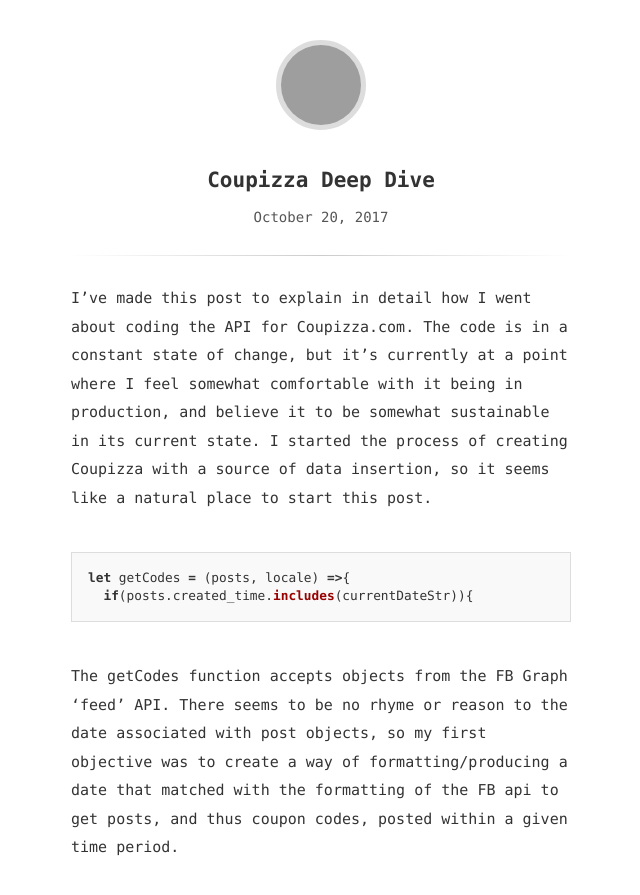
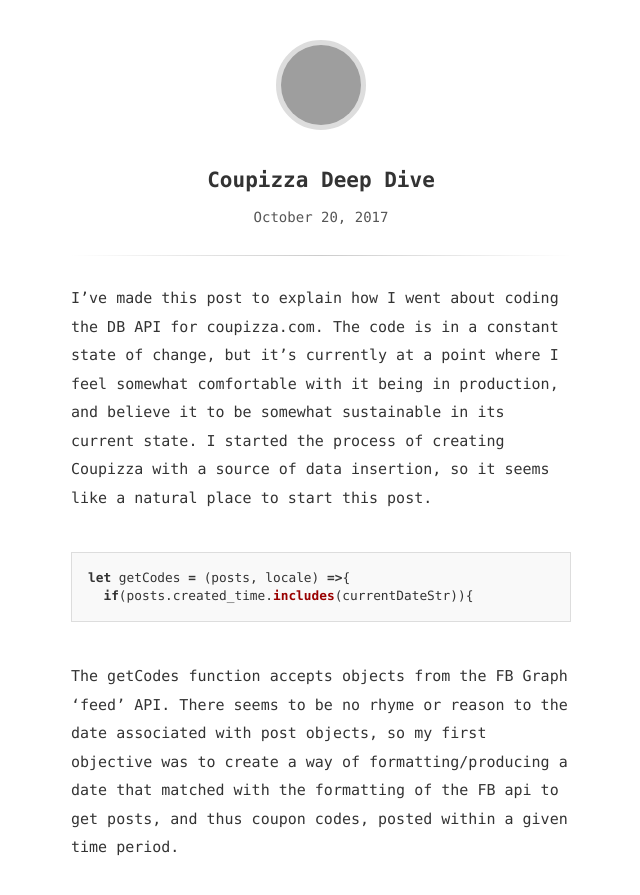
Before and after one commit to CharlesStocky/CharlesStocky.github.io, a Jekyll site: the page built from _posts/2017-10-20-Coupizza-Deep-Dive.md, in a window 1280 px wide and 900 px high, cut to the strip 0-895 px from the top of the window. Shown: the whole strip, without its empty margins (319-959 px from the left). Built offline with Jekyll 4.4.1, drawn with Linux system fonts in a browser that asks for light colours; grey boxes are pictures that could not be loaded.

Commit message:
writing changes

````diff
--- a/_posts/2017-10-20-Coupizza-Deep-Dive.md
+++ b/_posts/2017-10-20-Coupizza-Deep-Dive.md
@@ -1,4 +1,4 @@
-I've made this post to explain in detail how I went about coding the API for Coupizza.com. The code is in a constant state of change, but it's currently at a point where I feel somewhat comfortable with it being in production, and believe it to be somewhat sustainable in its current state. I started the process of creating Coupizza with a source of data insertion, so it seems like a natural place to start this post.
+I've made this post to explain how I went about coding the DB API for coupizza.com. The code is in a constant state of change, but it's currently at a point where I feel somewhat comfortable with it being in production, and believe it to be somewhat sustainable in its current state. I started the process of creating Coupizza with a source of data insertion, so it seems like a natural place to start this post.
 
 ```javascript
 let getCodes = (posts, locale) =>{
````
